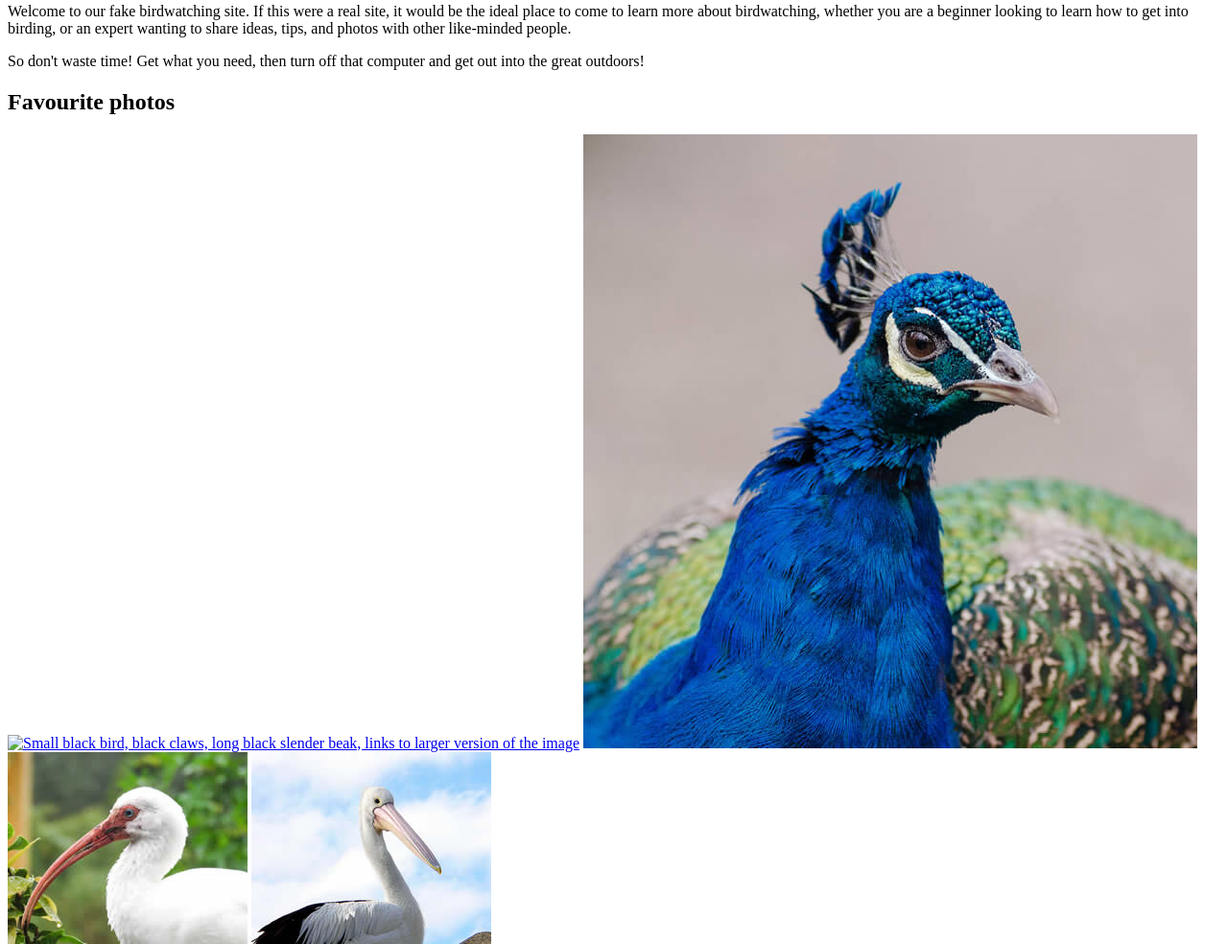
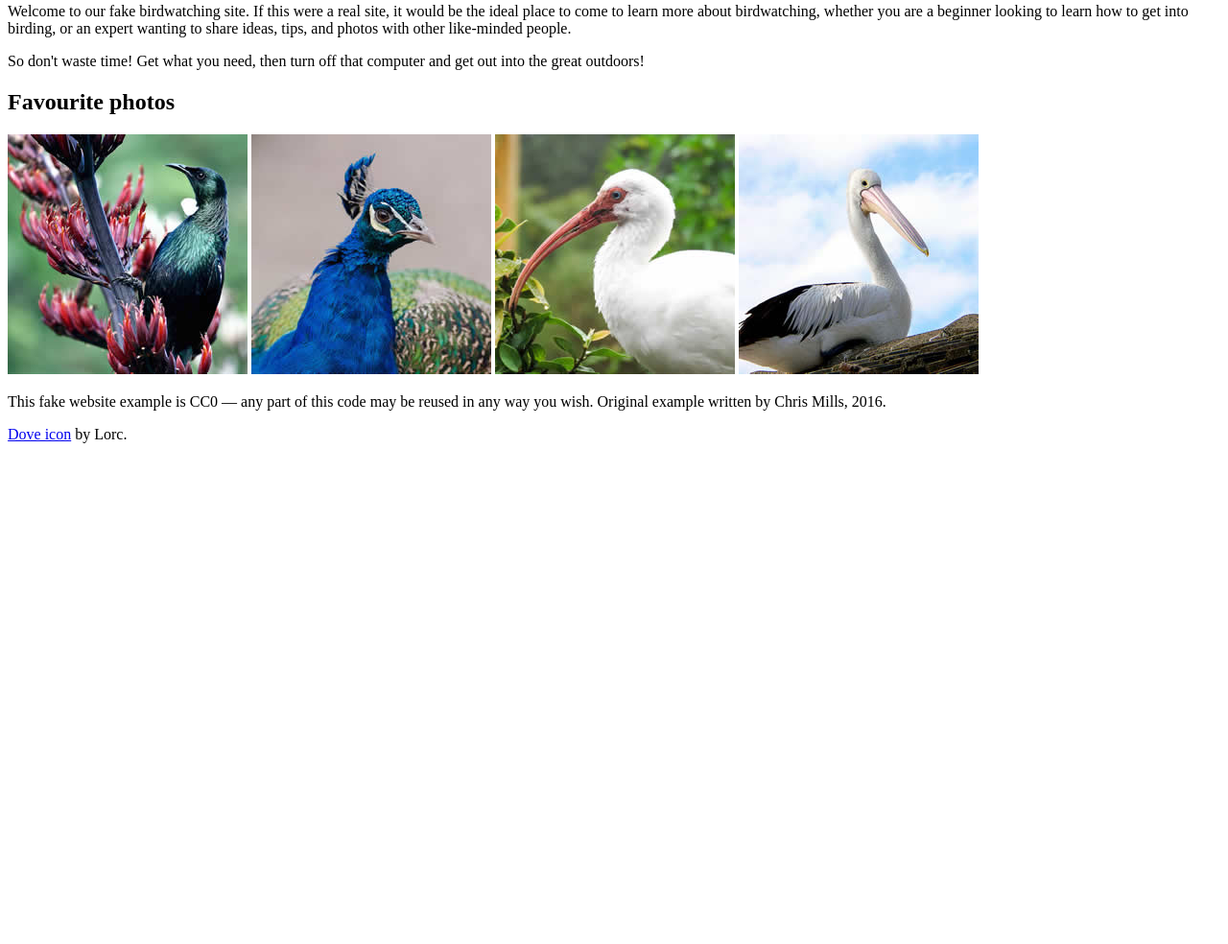
Before and after one commit to danyellewilson/itec3655mod1, a plain HTML site: page index.html in a window 1280 px wide. Shown: the part 766-1750 px from the top of the page at 96% size. After the commit the page ends 1244 px from the top, so only its background shows below. Drawn offline with Linux system fonts and the light colour scheme.

Commit message:
Update index.html

```diff
--- a/index.html
+++ b/index.html
@@ -33,8 +33,8 @@
 
       <h2>Favourite photos</h2>
 
-      <a href="favorite-1.jpg"><img src="favorite-1_th.jpg" alt="Small black bird, black claws, long black slender beak, links to larger version of the image"></a>
-      <a href="favorite-2.jpg"><img src="images/favorite-2.jpg" alt="Top half of a pretty bird with bright blue plumage on neck, light colored beak, blue headdress, links to larger version of the image"></a>
+      <a href="favorite-1.jpg"><img src="images/favorite-1_th.jpg" alt="Small black bird, black claws, long black slender beak, links to larger version of the image"></a>
+      <a href="favorite-2.jpg"><img src="images/favorite-2_th.jpg" alt="Top half of a pretty bird with bright blue plumage on neck, light colored beak, blue headdress, links to larger version of the image"></a>
       <a href="favorite-3.jpg"><img src="images/favorite-3_th.jpg" alt="Top half of a large bird with white plumage, very long curved narrow light colored break, links to larger version of the image"></a>
       <a href="favorite-4.jpg"><img src="images/favorite-4_th.jpg" alt="Large bird, mostly white plumage with black plumage on back and rear, long straight white beak, links to larger version of the image"></a>
 
```
